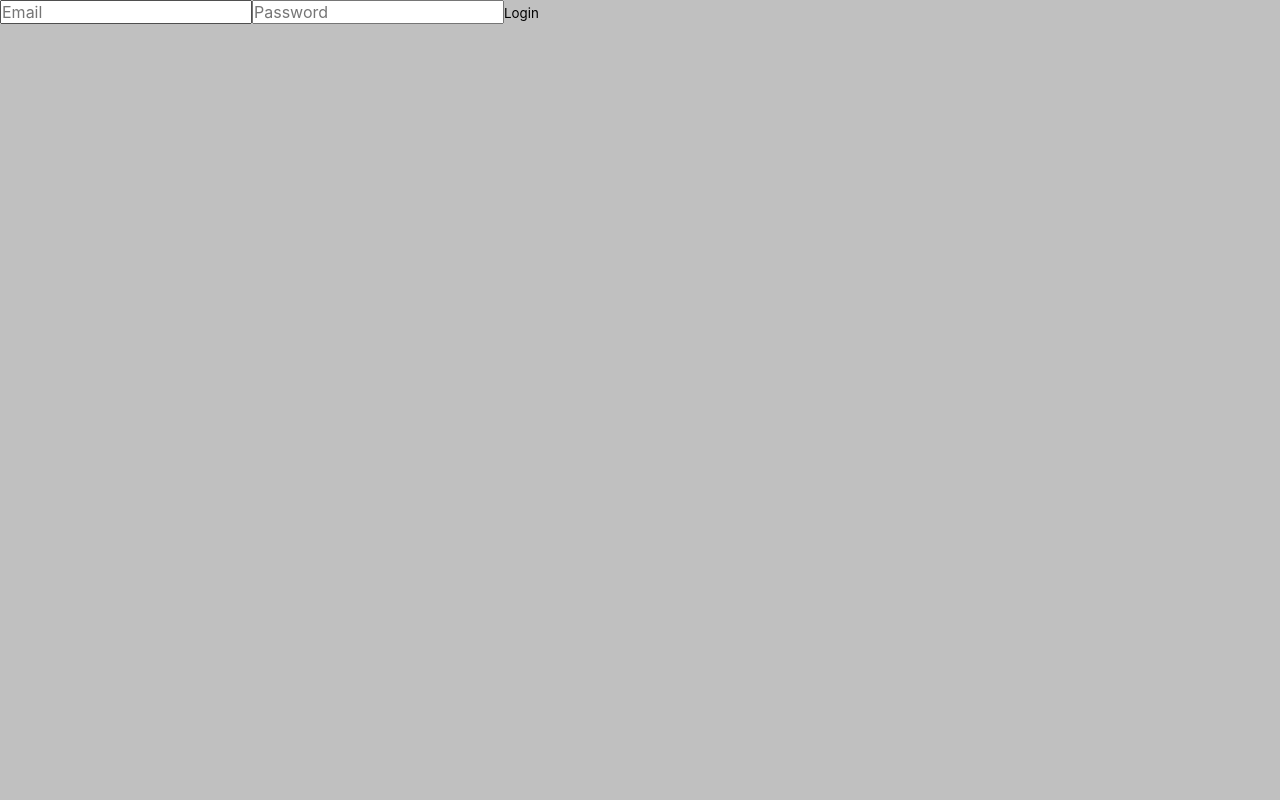
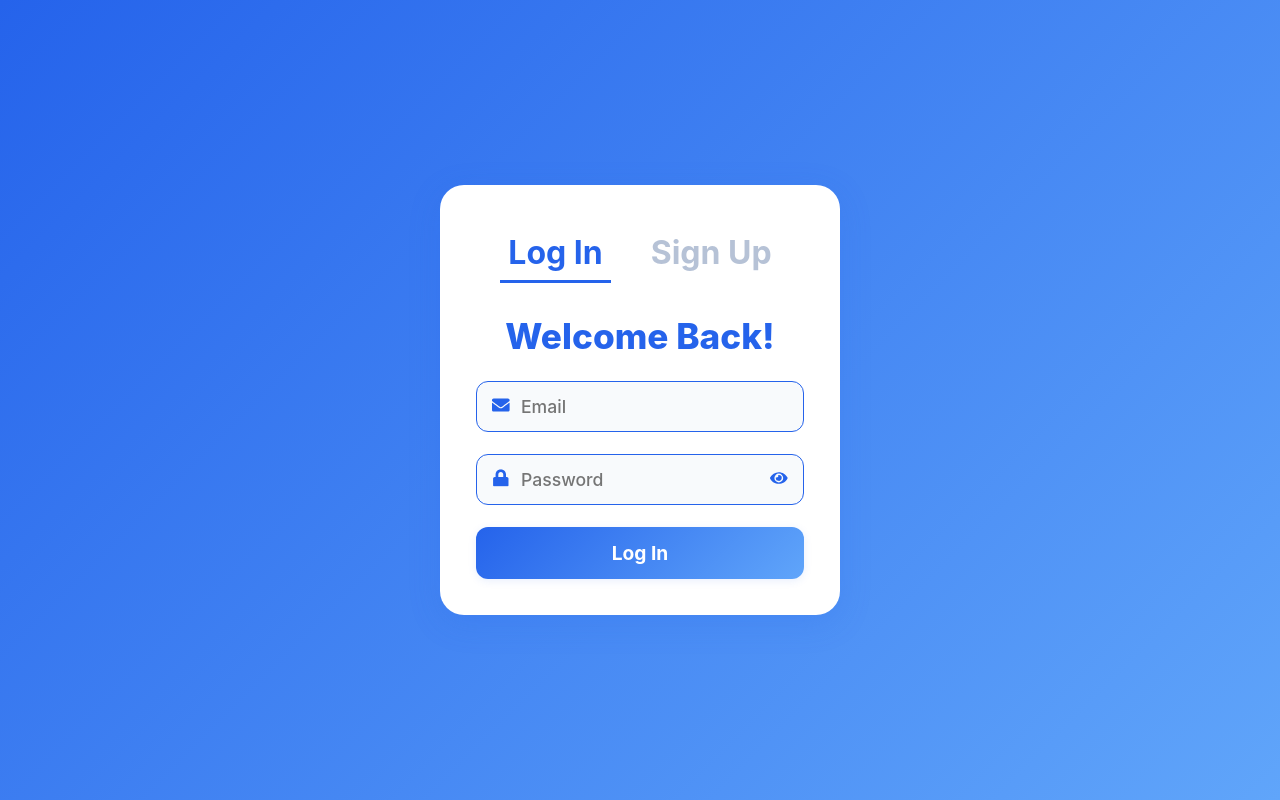
Before and after one commit to VeeramRoshanReddy/AI_Room_Collaborator, a React (Create React App) app in the folder frontend/: page /login in a window 1280 px wide. Built offline with nearby package versions, Linux system fonts and the light colour scheme.

Commit message:
Enhanced Login Page and updated requirements.txt

```diff
--- a/frontend/src/components/auth/Login.js
+++ b/frontend/src/components/auth/Login.js
@@ -1,169 +1,184 @@
-import React, { useEffect, useState, useContext } from 'react';
-import styled from 'styled-components';
-import { motion } from 'framer-motion';
-import { FaGraduationCap, FaGoogle, FaSpinner, FaEnvelope, FaLock, FaUserPlus, FaKey } from 'react-icons/fa';
-import { useNavigate, useLocation } from 'react-router-dom';
-import { toast } from 'react-toastify';
+import React, { useState } from 'react';
+import { useNavigate } from 'react-router-dom';
 import { UserContext } from '../../context/UserContext';
+import { FaEnvelope, FaLock, FaUser, FaEye, FaEyeSlash } from 'react-icons/fa';
+import styled, { keyframes } from 'styled-components';
 
-const LoginContainer = styled.div`
+const blue = '#2563eb';
+const lightBlue = '#60a5fa';
+const bgBlue = 'linear-gradient(135deg, #2563eb 0%, #60a5fa 100%)';
+
+const fadeIn = keyframes`
+  from { opacity: 0; transform: translateY(30px); }
+  to { opacity: 1; transform: translateY(0); }
+`;
+
+const PageBackground = styled.div`
   min-height: 100vh;
+  width: 100vw;
+  background: ${bgBlue};
   display: flex;
   align-items: center;
   justify-content: center;
-  background: linear-gradient(135deg, ${props => props.theme.colors.primary} 0%, ${props => props.theme.colors.secondary} 100%);
-  padding: 20px;
 `;
 
-const LoginCard = styled(motion.div)`
-  background: ${props => props.theme.colors.background};
-  border-radius: ${props => props.theme.borderRadius.large};
-  padding: 40px;
+const Card = styled.div`
+  background: #fff;
+  border-radius: 24px;
+  box-shadow: 0 8px 32px rgba(37, 99, 235, 0.18);
+  padding: 48px 36px 36px 36px;
+  min-width: 350px;
+  max-width: 400px;
   width: 100%;
-  max-width: 480px;
-  box-shadow: ${props => props.theme.shadows.large};
+  animation: ${fadeIn} 0.7s cubic-bezier(0.4,0,0.2,1);
+  display: flex;
+  flex-direction: column;
+  align-items: center;
+`;
+
+const Header = styled.div`
+  display: flex;
+  justify-content: center;
+  align-items: center;
+  gap: 32px;
+  margin-bottom: 32px;
+`;
+
+const HeaderTab = styled.button`
+  background: none;
+  border: none;
+  font-size: 2rem;
+  font-weight: 700;
+  color: ${props => (props.active ? blue : '#b6c2d6')};
+  border-bottom: 3px solid ${props => (props.active ? blue : 'transparent')};
+  padding: 0 8px 8px 8px;
+  cursor: pointer;
+  transition: color 0.2s, border-bottom 0.2s;
+`;
+
+const Title = styled.h2`
+  color: ${blue};
+  font-size: 2.2rem;
+  font-weight: 800;
+  margin-bottom: 16px;
   text-align: center;
 `;
 
-const Logo = styled.div`
-  font-size: 48px;
-  color: ${props => props.theme.colors.primary};
-  margin-bottom: 20px;
+const StyledForm = styled.form`
+  width: 100%;
   display: flex;
-  justify-content: center;
-  align-items: center;
-  gap: 12px;
+  flex-direction: column;
+  gap: 22px;
+  margin-top: 8px;
 `;
 
-const Title = styled.h1`
-  font-size: 32px;
-  color: ${props => props.theme.colors.text};
-  margin-bottom: 8px;
-  font-weight: 700;
+const InputGroup = styled.div`
+  position: relative;
+  width: 100%;
 `;
 
-const Subtitle = styled.p`
-  font-size: 16px;
-  color: ${props => props.theme.colors.textLight};
-  margin-bottom: 32px;
+const InputIcon = styled.div`
+  position: absolute;
+  left: 16px;
+  top: 50%;
+  transform: translateY(-50%);
+  color: ${blue};
+  font-size: 1.1rem;
 `;
 
-const GoogleButtonContainer = styled.div`
-  display: flex;
-  justify-content: center;
-  margin-top: 24px;
+const Input = styled.input`
+  width: 100%;
+  padding: 14px 44px 14px 44px;
+  border: 1.5px solid ${blue};
+  border-radius: 12px;
+  font-size: 1.1rem;
+  color: ${blue};
+  background: #f8fafc;
+  font-weight: 500;
+  outline: none;
+  transition: border 0.2s;
+  &:focus {
+    border-color: ${lightBlue};
+  }
 `;
 
-const GoogleButton = styled.button`
-  background: #4285f4;
+const PasswordToggle = styled.button`
+  position: absolute;
+  right: 16px;
+  top: 50%;
+  transform: translateY(-50%);
+  background: none;
+  border: none;
+  color: ${blue};
+  font-size: 1.1rem;
+  cursor: pointer;
+`;
+
+const SubmitButton = styled.button`
+  width: 100%;
+  padding: 14px 0;
+  background: ${bgBlue};
   color: #fff;
   border: none;
-  border-radius: 6px;
-  padding: 12px 32px;
-  font-size: 16px;
-  font-weight: 600;
+  border-radius: 12px;
+  font-size: 1.2rem;
+  font-weight: 700;
   cursor: pointer;
-  display: flex;
-  align-items: center;
-  gap: 10px;
-  box-shadow: 0 2px 8px rgba(66, 133, 244, 0.15);
-  transition: all 0.2s ease;
-
+  box-shadow: 0 2px 8px rgba(37, 99, 235, 0.10);
+  transition: background 0.2s, box-shadow 0.2s, transform 0.1s;
   &:hover {
-    background: #2563eb;
-    transform: translateY(-1px);
-    box-shadow: 0 4px 12px rgba(66, 133, 244, 0.25);
+    background: linear-gradient(90deg, #1d4ed8 0%, #2563eb 100%);
+    box-shadow: 0 4px 16px rgba(37, 99, 235, 0.18);
+    transform: translateY(-2px) scale(1.03);
   }
-
+  &:active {
+    transform: scale(0.98);
+  }
   &:disabled {
-    background: #ccc;
+    background: #e0e7ef;
+    color: #b6c2d6;
     cursor: not-allowed;
-    transform: none;
     box-shadow: none;
   }
 `;
 
-const FeaturesList = styled.div`
-  margin-top: 40px;
-  display: grid;
-  grid-template-columns: repeat(2, 1fr);
-  gap: 20px;
-  text-align: left;
+const ErrorMsg = styled.div`
+  color: #ef4444;
+  background: #fee2e2;
+  border-radius: 8px;
+  padding: 10px 16px;
+  font-size: 1rem;
+  margin-bottom: 8px;
+  text-align: center;
 `;
 
-const FeatureItem = styled.div`
-  display: flex;
-  align-items: center;
-  gap: 12px;
-  color: ${props => props.theme.colors.text};
-  font-size: 14px;
-
-  svg {
-    color: ${props => props.theme.colors.primary};
-    font-size: 20px;
-  }
-`;
-
-const ErrorMessage = styled.div`
-  background: #fee;
-  color: #c53030;
-  padding: 12px;
-  border-radius: 6px;
-  margin-bottom: 16px;
-  border: 1px solid #fed7d7;
-  font-size: 14px;
-`;
-
-const LoadingSpinner = styled(FaSpinner)`
-  animation: spin 1s linear infinite;
-
-  @keyframes spin {
-    0% { transform: rotate(0deg); }
-    100% { transform: rotate(360deg); }
-  }
-`;
-
-const ToggleLinks = styled.div`
-  display: flex;
-  justify-content: center;
-  gap: 16px;
-  margin-top: 16px;
-`;
-const ToggleLink = styled.button`
-  background: none;
-  border: none;
-  color: ${props => props.active ? props.theme.colors.primary : props.theme.colors.textLight};
-  font-weight: 600;
-  cursor: pointer;
-  font-size: 15px;
-  text-decoration: underline;
-  &:hover {
-    color: ${props => props.theme.colors.primary};
-  }
-`;
-
-const SuccessMessage = styled.div`
-  background: #e6ffed;
-  color: #15803d;
-  padding: 12px;
-  border-radius: 6px;
-  margin-bottom: 16px;
-  border: 1px solid #bbf7d0;
-  font-size: 14px;
+const SuccessMsg = styled.div`
+  color: #22c55e;
+  background: #d1fae5;
+  border-radius: 8px;
+  padding: 10px 16px;
+  font-size: 1rem;
+  margin-bottom: 8px;
+  text-align: center;
 `;
 
 const Login = () => {
+  const [mode, setMode] = useState('login');
   const [email, setEmail] = useState('');
   const [password, setPassword] = useState('');
+  const [name, setName] = useState('');
   const [error, setError] = useState('');
+  const [success, setSuccess] = useState('');
   const [loading, setLoading] = useState(false);
-  const { setUser } = useContext(UserContext);
+  const [showPassword, setShowPassword] = useState(false);
+  const { setUser } = React.useContext(UserContext);
   const navigate = useNavigate();
 
   const handleLogin = async (e) => {
     e.preventDefault();
     setLoading(true);
     setError('');
+    setSuccess('');
     try {
       const response = await fetch('/api/auth/login', {
         method: 'POST',
@@ -172,27 +187,130 @@ const Login = () => {
       });
       const data = await response.json();
       if (!response.ok) {
-        setError(data.detail || 'Login failed');
+        setError(data.detail || 'Invalid email or password. Please try again.');
         setLoading(false);
         return;
       }
       localStorage.setItem('airoom_jwt_token', data.access_token);
       localStorage.setItem('airoom_user', JSON.stringify(data.user));
       setUser(data.user);
-      navigate('/dashboard');
+      setSuccess('Login successful! Redirecting...');
+      setTimeout(() => navigate('/dashboard'), 1200);
     } catch (err) {
-      setError('Network error');
+      setError('Network error. Please try again.');
+    }
+    setLoading(false);
+  };
+
+  const handleSignup = async (e) => {
+    e.preventDefault();
+    setLoading(true);
+    setError('');
+    setSuccess('');
+    try {
+      const response = await fetch('/api/auth/signup', {
+        method: 'POST',
+        headers: { 'Content-Type': 'application/json' },
+        body: JSON.stringify({ name, email, password })
+      });
+      const data = await response.json();
+      if (!response.ok) {
+        setError(data.detail || 'Signup failed. Please try again.');
+        setLoading(false);
+        return;
+      }
+      setSuccess('Signup successful! You can now log in.');
+      setMode('login');
+      setName('');
+      setPassword('');
+    } catch (err) {
+      setError('Network error. Please try again.');
     }
     setLoading(false);
   };
 
   return (
-    <form onSubmit={handleLogin}>
-      <input type="email" value={email} onChange={e => setEmail(e.target.value)} required placeholder="Email" />
-      <input type="password" value={password} onChange={e => setPassword(e.target.value)} required placeholder="Password" />
-      <button type="submit" disabled={loading}>{loading ? 'Logging in...' : 'Login'}</button>
-      {error && <div style={{color:'red'}}>{error}</div>}
-    </form>
+    <PageBackground>
+      <Card>
+        <Header>
+          <HeaderTab active={mode === 'login'} onClick={() => { setMode('login'); setError(''); setSuccess(''); }}>Log In</HeaderTab>
+          <HeaderTab active={mode === 'signup'} onClick={() => { setMode('signup'); setError(''); setSuccess(''); }}>Sign Up</HeaderTab>
+        </Header>
+        <Title>{mode === 'login' ? 'Welcome Back!' : 'Create Your Account'}</Title>
+        {error && <ErrorMsg>{error}</ErrorMsg>}
+        {success && <SuccessMsg>{success}</SuccessMsg>}
+        {mode === 'login' ? (
+          <StyledForm onSubmit={handleLogin} autoComplete="on">
+            <InputGroup>
+              <InputIcon><FaEnvelope /></InputIcon>
+              <Input
+                type="email"
+                value={email}
+                onChange={e => setEmail(e.target.value)}
+                required
+                placeholder="Email"
+                autoComplete="username"
+              />
+            </InputGroup>
+            <InputGroup>
+              <InputIcon><FaLock /></InputIcon>
+              <Input
+                type={showPassword ? 'text' : 'password'}
+                value={password}
+                onChange={e => setPassword(e.target.value)}
+                required
+                placeholder="Password"
+                autoComplete="current-password"
+              />
+              <PasswordToggle type="button" onClick={() => setShowPassword(v => !v)}>
+                {showPassword ? <FaEyeSlash /> : <FaEye />}
+              </PasswordToggle>
+            </InputGroup>
+            <SubmitButton type="submit" disabled={loading}>{loading ? 'Logging in...' : 'Log In'}</SubmitButton>
+          </StyledForm>
+        ) : (
+          <StyledForm onSubmit={handleSignup} autoComplete="on">
+            <InputGroup>
+              <InputIcon><FaUser /></InputIcon>
+              <Input
+                type="text"
+                value={name}
+                onChange={e => setName(e.target.value)}
+                required
+                placeholder="Full Name"
+                autoComplete="name"
+              />
+            </InputGroup>
+            <InputGroup>
+              <InputIcon><FaEnvelope /></InputIcon>
+              <Input
+                type="email"
+                value={email}
+                onChange={e => setEmail(e.target.value)}
+                required
+                placeholder="Email"
+                autoComplete="username"
+              />
+            </InputGroup>
+            <InputGroup>
+              <InputIcon><FaLock /></InputIcon>
+              <Input
+                type={showPassword ? 'text' : 'password'}
+                value={password}
+                onChange={e => setPassword(e.target.value)}
+                required
+                placeholder="Password"
+                autoComplete="new-password"
+              />
+              <PasswordToggle type="button" onClick={() => setShowPassword(v => !v)}>
+                {showPassword ? <FaEyeSlash /> : <FaEye />}
+              </PasswordToggle>
+            </InputGroup>
+            <SubmitButton type="submit" disabled={loading}>{loading ? 'Signing up...' : 'Sign Up'}</SubmitButton>
+          </StyledForm>
+        )}
+      </Card>
+    </PageBackground>
   );
 };
 
```
Also changed, not shown: 1 other file (tests, documents, lock files or other folders).
